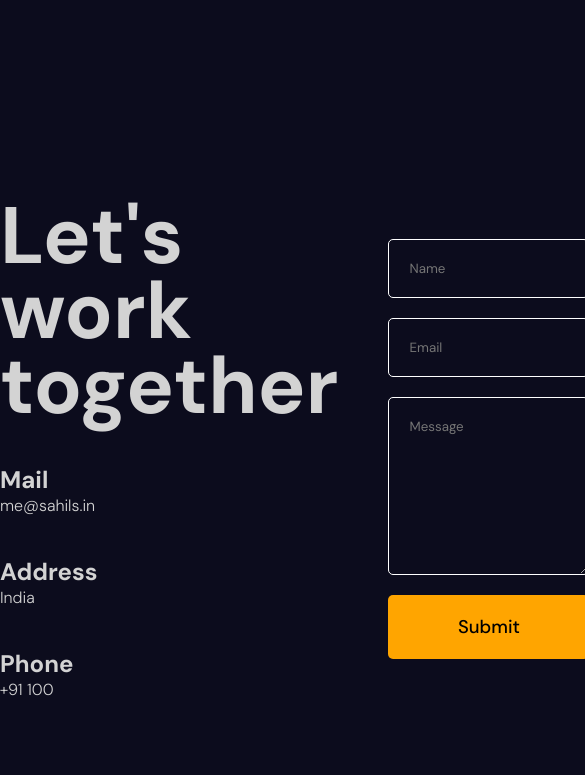
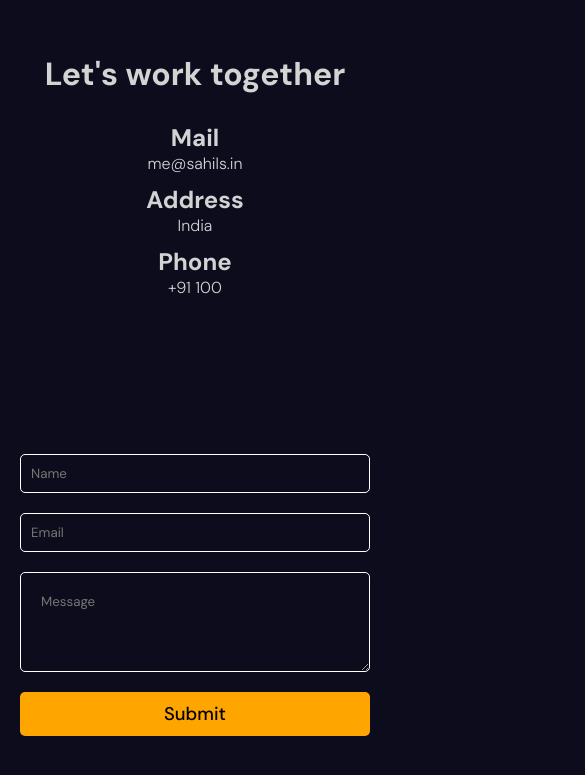
Before and after one commit to sahilsz/Portfolio-Demo, a React (Vite) app: page / in a window 390 px wide. Shown: the part 7542-8317 px from the top of the page, 585 px wide, since content can reach past the window. Built offline with nearby package versions, Linux system fonts and the light colour scheme.

Commit message:
feat: Mobile responsive Contact section

```diff
--- a/src/components/contact/contact.css
+++ b/src/components/contact/contact.css
@@ -52,3 +52,38 @@ textarea {
   border-radius: 5px;
   cursor: pointer;
 }
+
+@media screen and (max-width: 768px) {
+  .contact {
+    width: 100%;
+    padding: 10px;
+    flex-direction: column;
+    gap: 10px;
+  }
+
+  .contact .textContainer {
+    gap: 10px;
+    text-align: center;
+    align-items: center;
+  }
+
+  .contact .textContainer h1 {
+    font-size: 2rem;
+  }
+
+  .contact .formContainer {
+    width: 100%;
+    padding: 10px;
+  }
+
+  .contact .formContainer input {
+    padding: 10px;
+  }
+
+  .contact .formContainer button {
+    padding: 10px;
+  }
+  .contact .formContainer textarea {
+    height: 100px;
+  }
+}
```
